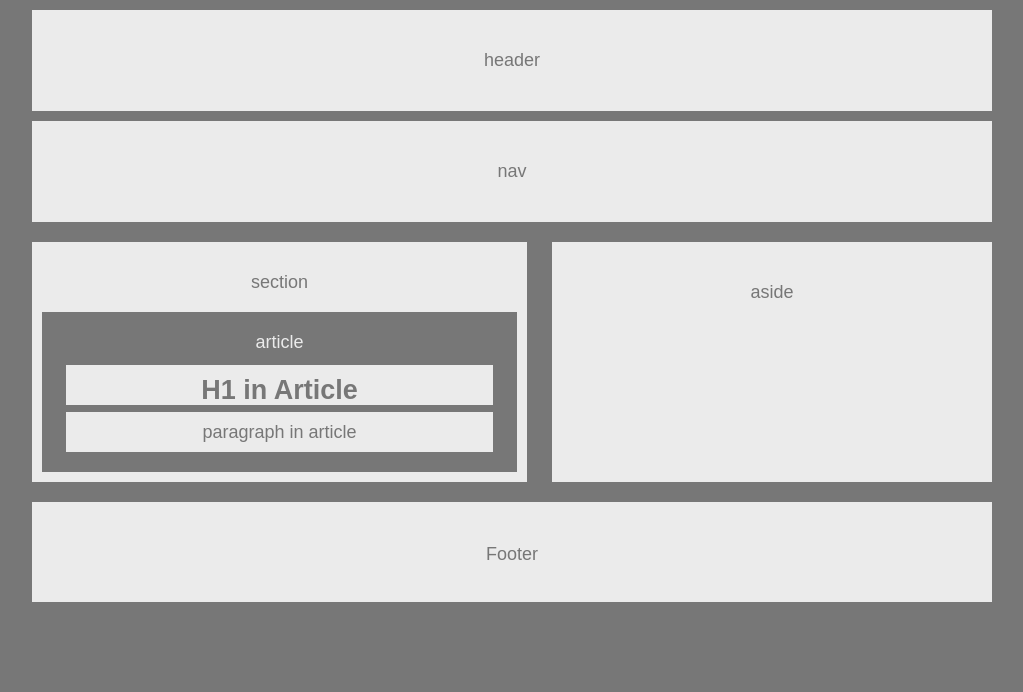
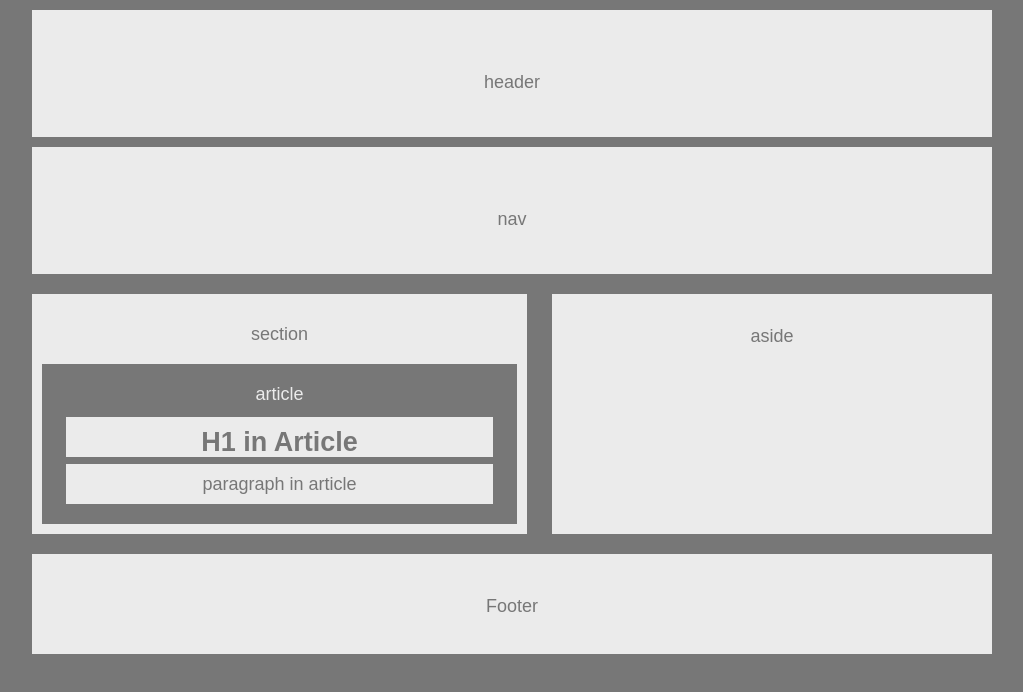
Before and after one commit to christytreviranus/HW-Wireframe, a plain HTML site: page index.html in a window 1280 px wide. Shown: the whole page, without its empty margins (128-1151 px from the left). Drawn offline with Linux system fonts and the light colour scheme.

Commit message:
More updates to template

```diff
--- a/index.html
+++ b/index.html
@@ -9,18 +9,18 @@
     <!-- Header -->
 
     <header>
-        header
+        <p>header</p>
     </header>
 
     <!-- Navigation -->
     <nav>
-        nav
+        <p>nav</p>
     </nav>
 
     <!-- Aside Section with a Heading -->
     <div class="container">
         <section class="aside">
-            aside
+            <p>aside</p>
         </section>
     </div>
 
--- a/style.css
+++ b/style.css
@@ -25,7 +25,8 @@ nav {
     background: #ebebeb;
     text-align: center;
     margin: 10px 0px;
-    padding-top: 40px;
+    padding-top: 10px;
+    padding-bottom: 30px;
     float: right;
     width: 440px;
     height: 200px;
```
